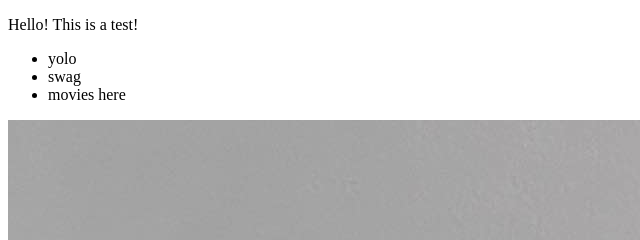
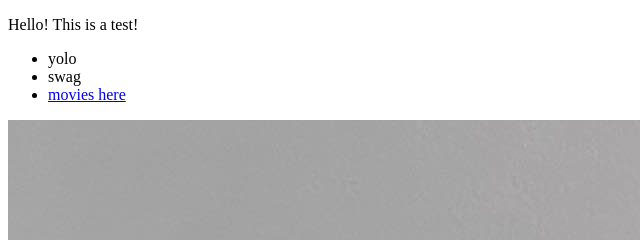
Before and after one commit to discotecc/testsite, a plain HTML site: page index.html in a window 1280 px wide. Shown: the top 240 px of the page, 0-640 px from the left. Drawn offline with Linux system fonts and the light colour scheme.

Commit message:
fixed hyperlink

```diff
--- a/index.html
+++ b/index.html
@@ -10,7 +10,7 @@
         <ul>
             <li>yolo</li>
             <li>swag</li>
-            <li><a href="http://movies.discotec.net"></a> movies here</a></li>
+            <li><a href="http://movies.discotec.net">movies here</a></li>
         </ul>
         <img src="images/testimage.jpg" alt="test image" />
     </body>
```
